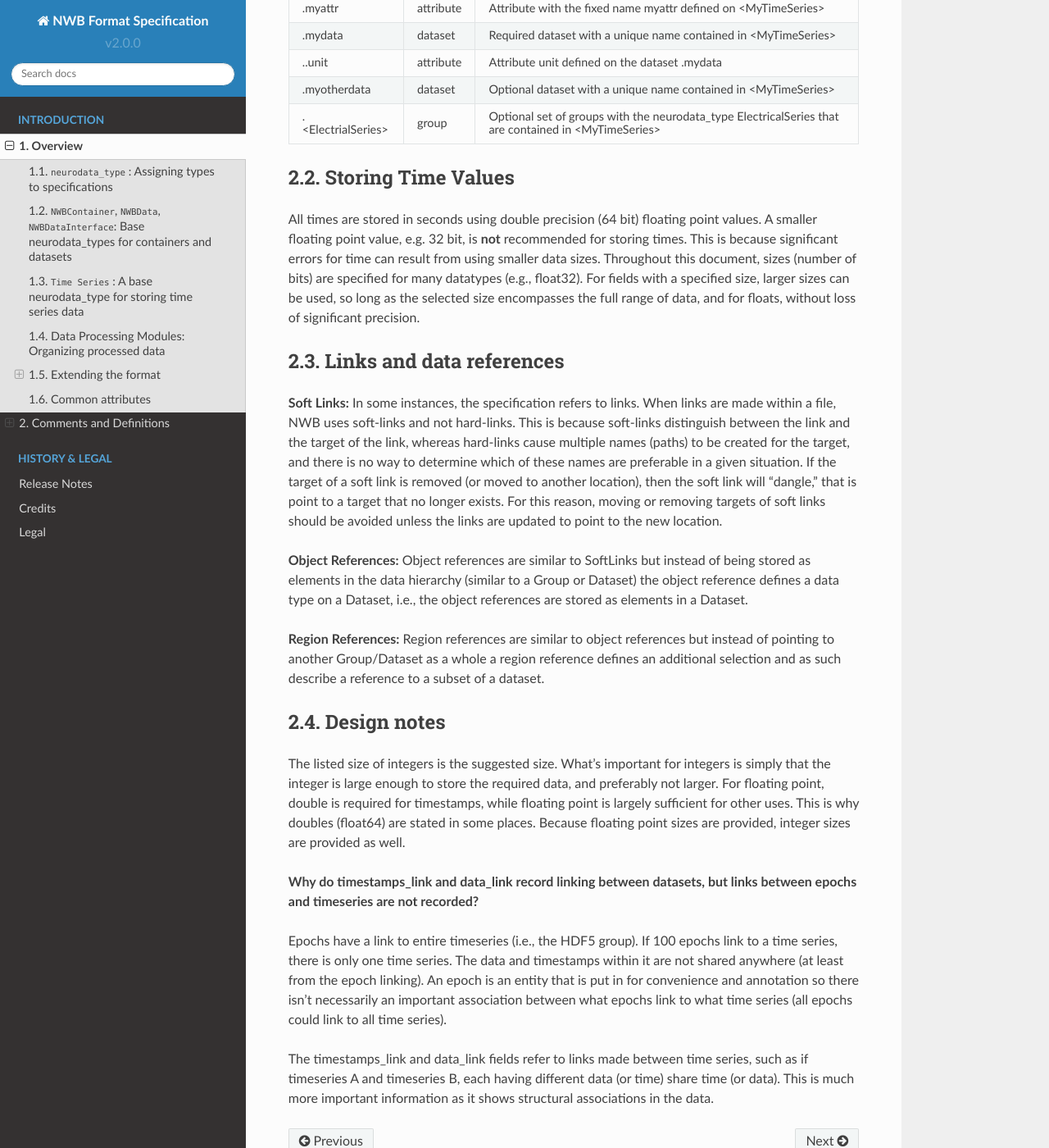
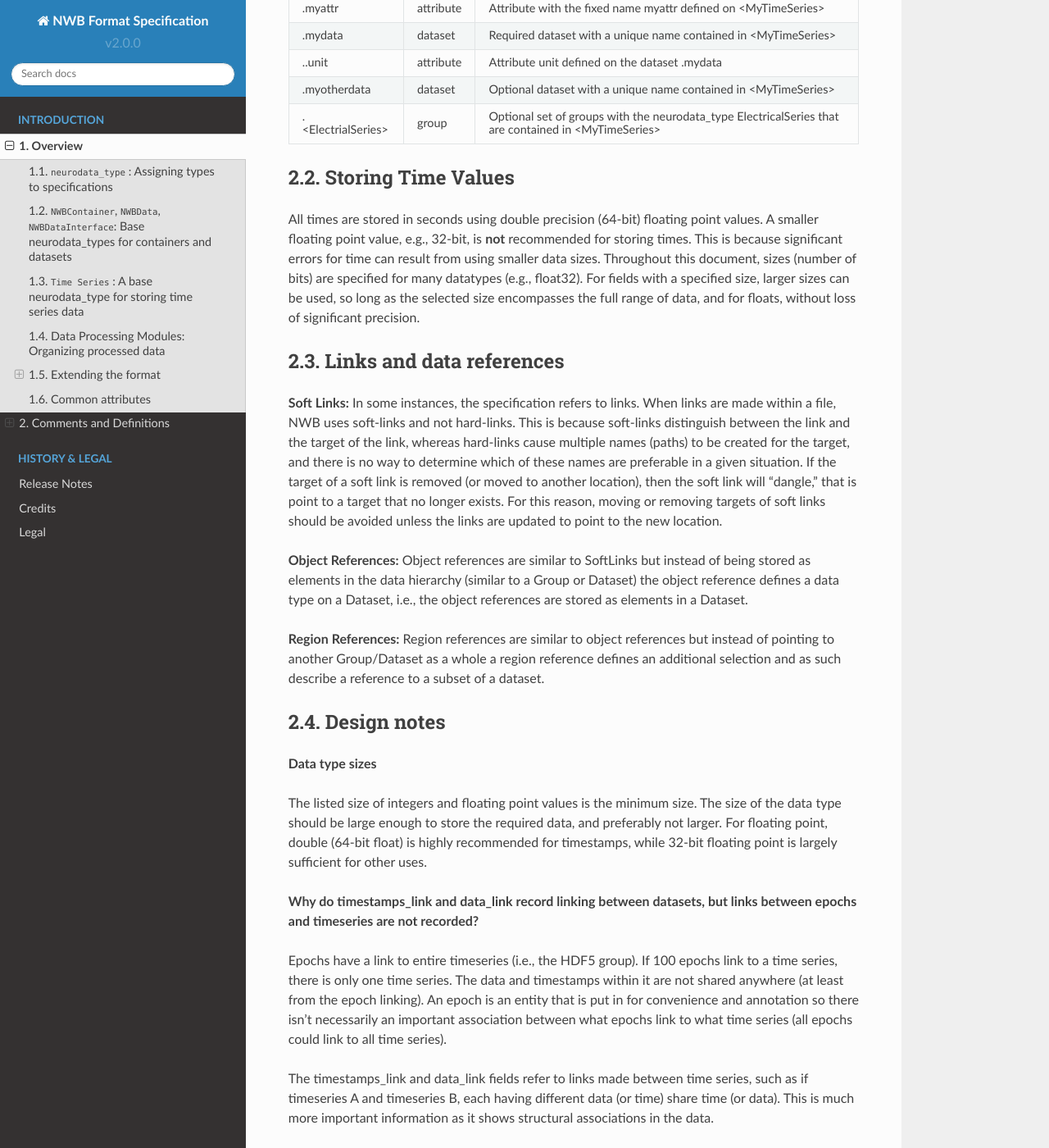
Before and after one commit to NeurodataWithoutBorders/nwb-schema, a Sphinx documentation site: the page built from docs/format/source/format_description.rst, in a window 1280 px wide and 1400 px high, scrolled down 5200 px. Shown: the whole window at 82% size. Built offline with Sphinx 7.4.7 and the Read the Docs theme 2.0.0, drawn with Linux system fonts in a browser that asks for light colours.

Commit message:
Update design notes about data type sizes

```diff
--- a/docs/format/source/format_description.rst
+++ b/docs/format/source/format_description.rst
@@ -265,8 +265,8 @@ Here a quick example:
 Storing Time Values
 -------------------
 
-All times are stored in seconds using double precision (64 bit) floating
-point values. A smaller floating point value, e.g. 32 bit, is **not**
+All times are stored in seconds using double precision (64-bit) floating
+point values. A smaller floating point value, e.g., 32-bit, is **not**
 recommended for storing times. This is because significant errors for time
 can result from using smaller data sizes. Throughout this document,
 sizes (number of bits) are specified for many datatypes (e.g., float32).
@@ -304,13 +304,13 @@ of a dataset.
 Design notes
 ------------
 
-The listed size of integers is the suggested size. What's important for
-integers is simply that the integer is large enough to store the
-required data, and preferably not larger. For floating point, double is
-required for timestamps, while floating point is largely sufficient for
-other uses. This is why doubles (float64) are stated in some places.
-Because floating point sizes are provided, integer sizes are provided as
-well.
+**Data type sizes**
+
+The listed size of integers and floating point values is the minimum size.
+The size of the data type should be large enough to store the
+required data, and preferably not larger. For floating point, double
+(64-bit float) is highly recommended for timestamps, while 32-bit floating
+point is largely sufficient for other uses.
 
 **Why do timestamps\_link and data\_link record linking between
 datasets, but links between epochs and timeseries are not recorded?**
```
